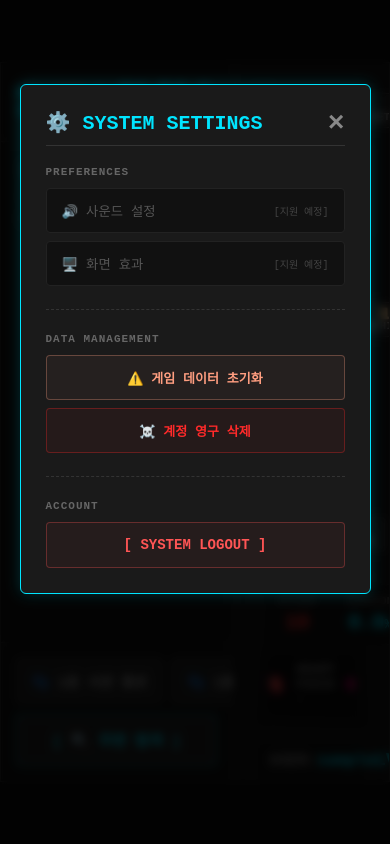
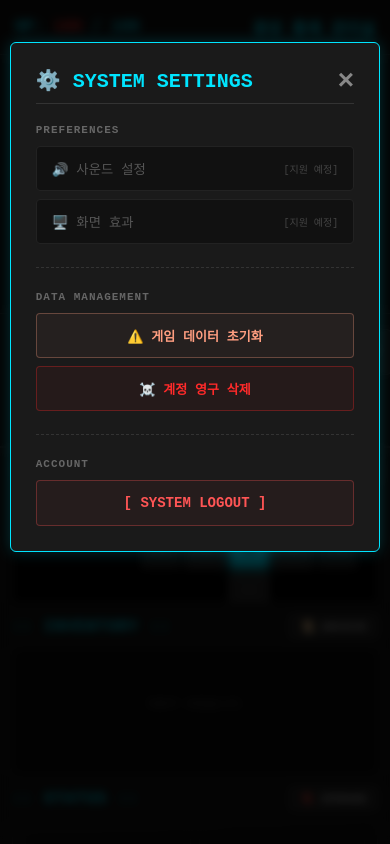
Before and after one commit to HanLuca/GreyCity, a Flask app: page / in a window 390 px wide, after a click on "⚙️ SETTINGS". Run offline with Flask 3, Linux system fonts and the light colour scheme; the visitor is signed in with stand-in values (Sample User, id 1); data that the repository does not hold is empty.

Commit message:
260225/1332

```diff
--- a/config.py
+++ b/config.py
@@ -11,7 +11,7 @@ class Config:
     # Discord OAuth2 설정 (개발자 포털에서 복사한 값 넣기)
     DISCORD_CLIENT_ID = '1473345135227174943'
     DISCORD_CLIENT_SECRET = 'UZjZBDPldIjdZrGCCEcic91jffpHrIrG'
-    DISCORD_REDIRECT_URI = 'https://greycity-1.onrender.com/callback' # 'http://127.0.0.1:5000/callback'
+    DISCORD_REDIRECT_URI = 'http://127.0.0.1:5000/callback'     # 'https://greycity-1.onrender.com/callback' # 'http://127.0.0.1:5000/callback'
     DISCORD_API_BASE_URL = 'https://discord.com/api'
 
     SMTP_EMAIL = 'devsion2025@gmail.com'
--- a/static/css/modules/index.css
+++ b/static/css/modules/index.css
@@ -115,3 +115,55 @@ button:hover { border-color: var(--accent-cyan); color: var(--accent-cyan); back
 .loc-label { font-size: 12px; font-weight: bold; color: var(--accent-cyan); margin-bottom: 10px; border-bottom: 1px solid #222; padding-bottom: 5px; letter-spacing: 1px;}
 .loot-info { display: flex; justify-content: space-between; align-items: center; background: #161616; padding: 12px; border-radius: 4px; border: 1px solid #222; }
 .loot-rate { color: #00e5ff; font-weight: bold; font-size: 14px; text-shadow: 0 0 5px rgba(0,229,255,0.3); }
+
+/* =========================================
+   [5. 모바일 반응형 (Media Queries)]
+========================================= */
+@media screen and (max-width: 1024px) {
+    /* 바디 스크롤 방지 및 전체 화면 채우기 */
+    body { align-items: flex-start; }
+
+    /* 레이아웃 박스 해제 및 세로 배치 */
+    .layoutWrapper {
+        width: 100%;
+        height: 100vh; /* 모바일 화면 꽉 채우기 */
+        flex-direction: column;
+        border: none;
+        border-radius: 0;
+        box-shadow: none;
+    }
+
+    /* 위쪽: 메인 텍스트 영역 */
+    .gameContainer {
+        flex: 1.2;
+        min-height: 0;
+        border-right: none;
+        border-bottom: 2px solid var(--border-color);
+    }
+
+    /* 아래쪽: 사이드 패널 (상태, 인벤, 맵) */
+    .sidePanel {
+        flex: 1;
+        min-height: 0;
+        padding: 12px;
+        gap: 12px;
+        overflow-y: auto; /* 아래쪽 패널 자체 스크롤 생성 */
+    }
+
+    /* 모바일에 맞게 세부 요소 축소 */
+    .inventory-section { height: 160px; }
+    .mapWrapper { height: 110px; }
+
+    /* 버튼 터치 영역 최적화 */
+    .moveRow button, .actionRow button { padding: 12px; font-size: 14px; }
+
+    /* 모달(팝업창) 꽉 차게 변경 */
+    .modal-content {
+        width: 95% !important;
+        max-width: none !important;
+        margin: 5vh auto !important;
+        max-height: 90vh;
+        overflow-y: auto !important;
+    }
+    #itemModal .modal-content { padding: 0 !important; }
+}
--- a/templates/admin.html
+++ b/templates/admin.html
@@ -2,6 +2,7 @@
 <html lang="ko">
 <head>
     <meta charset="UTF-8">
+    <meta name="viewport" content="width=device-width, initial-scale=1.0">
     <title>GREY CITY: OVERSEER SYSTEM</title>
     <link rel="stylesheet" href="{{ url_for('static', filename='css/style.css') }}">
     <link rel="stylesheet" href="{{ url_for('static', filename='css/modules/admin.css') }}">
```
Also changed, not shown: static/css/modules/admin.css (+28 -0 lines), static/css/modules/login.css (+23 -0 lines).
